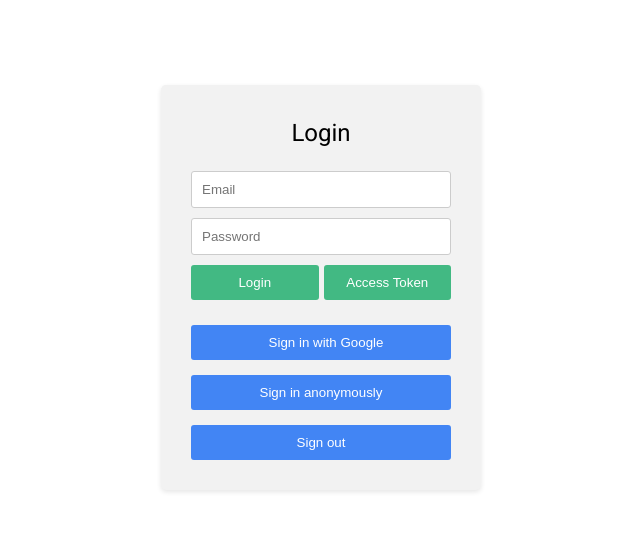
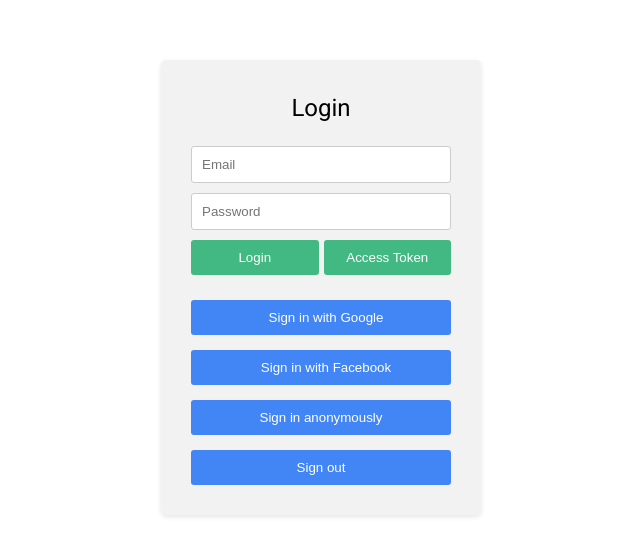
Before and after one commit to quyendv/firebase-auth, a React (Vite) app in the folder client/: page / in a window 1280 px wide. Shown: the part 113-668 px from the top of the page, without its empty margins (319-959 px from the left). Built offline with nearby package versions, Linux system fonts and the light colour scheme; no server answers.

Commit message:
feat: sign in with facebook

```diff
--- a/client/src/App.tsx
+++ b/client/src/App.tsx
@@ -1,10 +1,11 @@
 import { UserCredential, signInWithEmailAndPassword, signInWithPopup, signInAnonymously, signOut } from 'firebase/auth';
 import { useEffect, useState } from 'react';
-import { auth, googleProvider, messaging } from './configs/firebase.config';
+import { auth, facebookProvider, googleProvider, messaging } from './configs/firebase.config';
 import { getToken, onMessage } from 'firebase/messaging';
 import Message from './components/Message';
 import 'react-toastify/dist/ReactToastify.css';
 import { toast as toastLib, ToastContainer } from 'react-toastify';
+import { FacebookAuthProvider } from 'firebase/auth/cordova';
 
 function App() {
   const [loginForm, setLoginForm] = useState({
@@ -71,6 +72,21 @@ function App() {
       })
       .catch((error) => {
         console.error('Error signing in anonymously:', error);
+      });
+  };
+
+  const signInFacebook = () => {
+    signInWithPopup(auth, facebookProvider)
+      .then(async (result: UserCredential) => {
+        const token = await result.user.getIdToken();
+        console.log('Facebook access token:', token);
+
+        const credential = FacebookAuthProvider.credentialFromResult(result);
+        console.log(result, credential);
+      })
+      .catch((error) => {
+        const credential = FacebookAuthProvider.credentialFromError(error);
+        console.error('Error signing in with Facebook:', error, credential);
       });
   };
 
@@ -155,6 +171,13 @@ function App() {
             Sign in with Google
           </button>
 
+          <button className="google-button" onClick={signInFacebook}>
+            <span className="icon">
+              <i className="fab fa-google"></i>
+            </span>
+            Sign in with Facebook
+          </button>
+
           <button className="google-button" onClick={signInAnoFn}>
             Sign in anonymously
           </button>
--- a/client/src/configs/firebase.config.ts
+++ b/client/src/configs/firebase.config.ts
@@ -1,5 +1,5 @@
 import { initializeApp } from 'firebase/app';
-import { getAuth, GoogleAuthProvider } from 'firebase/auth';
+import { getAuth, GoogleAuthProvider, FacebookAuthProvider } from 'firebase/auth';
 import { getMessaging /* getToken, onMessage */ } from 'firebase/messaging';
 
 const firebaseConfig = {
@@ -15,6 +15,14 @@ const firebaseConfig = {
 const app = initializeApp(firebaseConfig);
 const auth = getAuth(app);
 const googleProvider = new GoogleAuthProvider();
+const facebookProvider = new FacebookAuthProvider();
+facebookProvider.addScope('email');
+facebookProvider.addScope('public_profile');
+// facebookProvider.setCustomParameters({
+//   display: 'popup',
+// });
+
+// auth.languageCode = 'vi';
 
 const messaging = getMessaging(app);
 
@@ -49,4 +57,4 @@ const messaging = getMessaging(app);
 //   });
 // })();
 
-export { auth, googleProvider, messaging };
+export { auth, googleProvider, facebookProvider, messaging };
```
